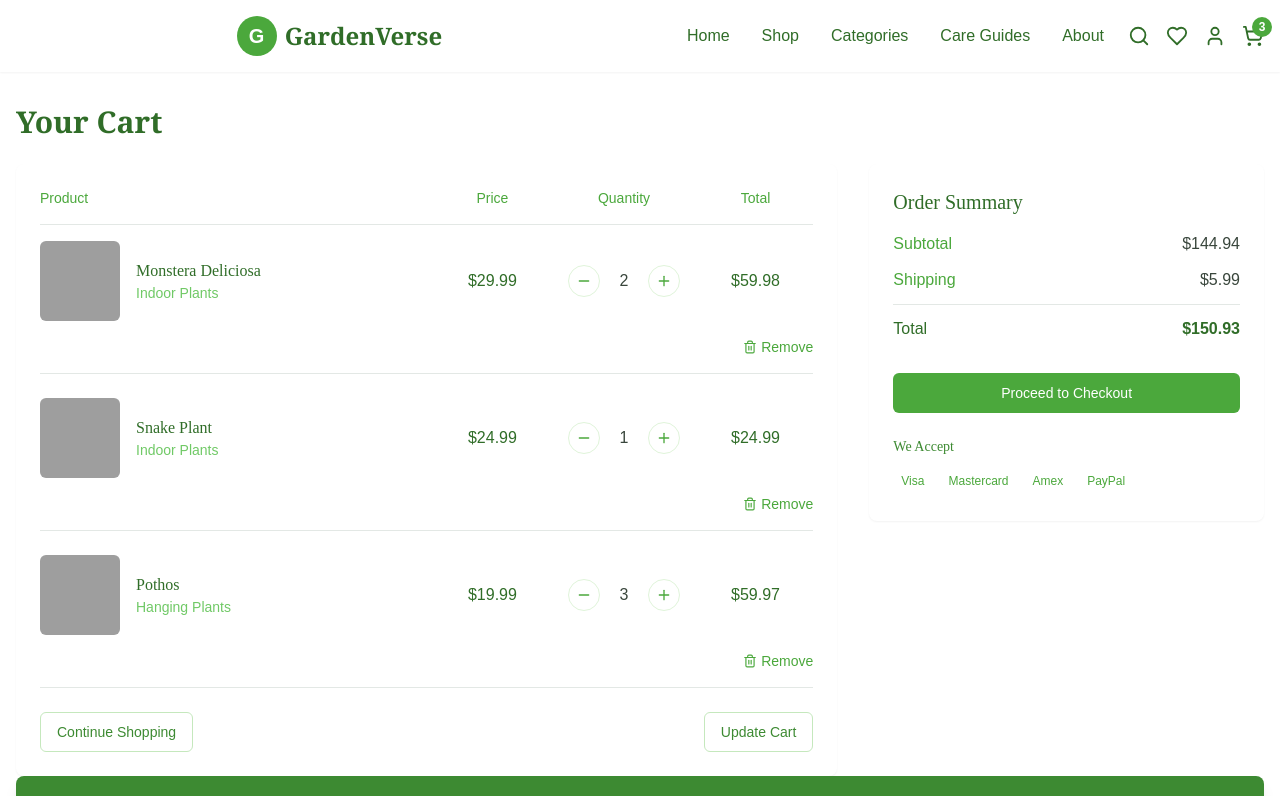
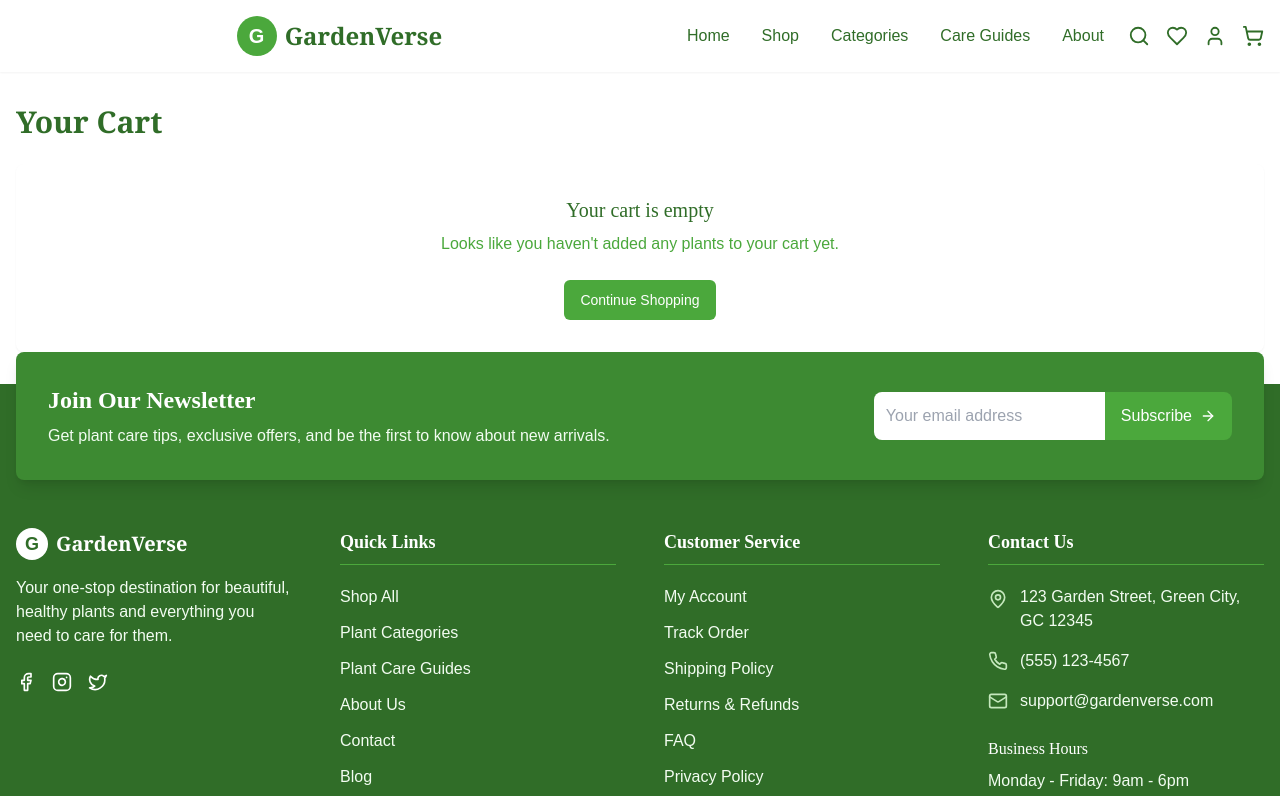
Before and after one commit to tjsklkrn/bloomscape-garden-verse, a React (Vite) app: page /cart in a window 1280 px wide. Shown: the top 796 px of the page. Built offline with nearby package versions, Linux system fonts and the light colour scheme; grey boxes are pictures that could not be loaded.

Commit message:
Add cart functionality
Implement the ability to add plants to the cart.

```diff
--- a/package.json
+++ b/package.json
@@ -59,7 +59,8 @@
     "tailwind-merge": "^2.5.2",
     "tailwindcss-animate": "^1.0.7",
     "vaul": "^0.9.3",
-    "zod": "^3.23.8"
+    "zod": "^3.23.8",
+    "zustand": "^5.0.3"
   },
   "devDependencies": {
     "@eslint/js": "^9.9.0",
--- a/src/App.tsx
+++ b/src/App.tsx
@@ -4,6 +4,7 @@ import { Toaster as Sonner } from "@/components/ui/sonner";
 import { TooltipProvider } from "@/components/ui/tooltip";
 import { QueryClient, QueryClientProvider } from "@tanstack/react-query";
 import { BrowserRouter, Routes, Route } from "react-router-dom";
+import { CartProvider } from "@/contexts/CartContext";
 import Index from "./pages/Index";
 import Shop from "./pages/Shop";
 import ProductDetail from "./pages/ProductDetail";
@@ -18,6 +19,7 @@ const queryClient = new QueryClient();
 
 const App = () => (
   <QueryClientProvider client={queryClient}>
+    <CartProvider>
       <TooltipProvider>
         <Toaster />
         <Sonner />
@@ -45,6 +47,7 @@ const App = () => (
           </Routes>
         </BrowserRouter>
       </TooltipProvider>
+    </CartProvider>
   </QueryClientProvider>
 );
 
--- a/src/components/Header.tsx
+++ b/src/components/Header.tsx
@@ -2,10 +2,15 @@
 import { useState } from "react";
 import { ShoppingCart, Menu, Search, Heart, User, X } from "lucide-react";
 import { Link } from "react-router-dom";
+import { useCart } from "@/contexts/CartContext";
 
 const Header = () => {
   const [isMenuOpen, setIsMenuOpen] = useState(false);
   const [isSearchOpen, setIsSearchOpen] = useState(false);
+  const { cartItems } = useCart();
+
+  // Calculate total items in cart
+  const cartItemsCount = cartItems.reduce((total, item) => total + item.quantity, 0);
 
   return (
     <header className="bg-white shadow-sm sticky top-0 z-50">
@@ -54,7 +59,11 @@ const Header = () => {
             </Link>
             <Link to="/cart" className="text-garden-800 hover:text-garden-600 transition-colors relative">
               <ShoppingCart size={22} />
-              <span className="absolute -top-2 -right-2 bg-garden-600 text-white text-xs font-bold rounded-full w-5 h-5 flex items-center justify-center">3</span>
+              {cartItemsCount > 0 && (
+                <span className="absolute -top-2 -right-2 bg-garden-600 text-white text-xs font-bold rounded-full w-5 h-5 flex items-center justify-center">
+                  {cartItemsCount > 99 ? '99+' : cartItemsCount}
+                </span>
+              )}
             </Link>
           </div>
         </div>
--- a/src/components/ProductCard.tsx
+++ b/src/components/ProductCard.tsx
@@ -1,6 +1,7 @@
 
 import { Heart } from "lucide-react";
 import { Link } from "react-router-dom";
+import { useCart } from "@/contexts/CartContext";
 
 export interface Product {
   id: number;
@@ -20,6 +21,13 @@ interface ProductCardProps {
 }
 
 const ProductCard = ({ product }: ProductCardProps) => {
+  const { addToCart } = useCart();
+
+  const handleAddToCart = (e: React.MouseEvent) => {
+    e.preventDefault(); // Prevent navigating to product detail
+    addToCart(product, 1);
+  };
+
   return (
     <div className="plant-card group">
       {/* Product Image */}
@@ -49,7 +57,10 @@ const ProductCard = ({ product }: ProductCardProps) => {
         </button>
 
         {/* Quick add to cart */}
-        <button className="absolute bottom-4 left-1/2 -translate-x-1/2 bg-white bg-opacity-95 text-garden-800 font-medium px-4 py-2 rounded-full shadow-md opacity-0 group-hover:opacity-100 transition-all duration-300 hover:bg-garden-600 hover:text-white transform translate-y-2 group-hover:translate-y-0">
+        <button
+          onClick={handleAddToCart}
+          className="absolute bottom-4 left-1/2 -translate-x-1/2 bg-white bg-opacity-95 text-garden-800 font-medium px-4 py-2 rounded-full shadow-md opacity-0 group-hover:opacity-100 transition-all duration-300 hover:bg-garden-600 hover:text-white transform translate-y-2 group-hover:translate-y-0"
+        >
           Add to Cart
         </button>
       </div>
--- /dev/null
+++ b/src/contexts/CartContext.tsx
@@ -0,0 +1,126 @@
+
+import React, { createContext, useContext, useState, useEffect } from "react";
+import { Product } from "@/components/ProductCard";
+import { toast } from "sonner";
+
+export interface CartItem {
+  productId: number;
+  quantity: number;
+  product: Product;
+}
+
+interface CartContextType {
+  cartItems: CartItem[];
+  addToCart: (product: Product, quantity: number) => void;
+  removeFromCart: (productId: number) => void;
+  updateCartItemQuantity: (productId: number, quantity: number) => void;
+  clearCart: () => void;
+  getCartTotal: () => number;
+}
+
+const CartContext = createContext<CartContextType | undefined>(undefined);
+
+export const CartProvider = ({ children }: { children: React.ReactNode }) => {
+  const [cartItems, setCartItems] = useState<CartItem[]>([]);
+
+  // Load cart from localStorage on initial render
+  useEffect(() => {
+    const savedCart = localStorage.getItem("cart");
+    if (savedCart) {
+      try {
+        setCartItems(JSON.parse(savedCart));
+      } catch (error) {
+        console.error("Failed to parse cart from localStorage:", error);
+      }
+    }
+  }, []);
+
+  // Save cart to localStorage whenever it changes
+  useEffect(() => {
+    localStorage.setItem("cart", JSON.stringify(cartItems));
+  }, [cartItems]);
+
+  const addToCart = (product: Product, quantity: number) => {
+    setCartItems((prevItems) => {
+      // Check if item already exists in cart
+      const existingItem = prevItems.find(item => item.productId === product.id);
+
+      if (existingItem) {
+        // Update existing item quantity
+        const updatedItems = prevItems.map(item =>
+          item.productId === product.id
+            ? { ...item, quantity: item.quantity + quantity }
+            : item
+        );
+        toast(`Updated ${product.name} quantity in cart`);
+        return updatedItems;
+      } else {
+        // Add new item to cart
+        toast(`Added ${product.name} to cart`);
+        return [...prevItems, {
+          productId: product.id,
+          quantity,
+          product
+        }];
+      }
+    });
+  };
+
+  const removeFromCart = (productId: number) => {
+    setCartItems((prevItems) => {
+      const itemToRemove = prevItems.find(item => item.productId === productId);
+      if (itemToRemove) {
+        toast(`Removed ${itemToRemove.product.name} from cart`);
+      }
+      return prevItems.filter(item => item.productId !== productId);
+    });
+  };
+
+  const updateCartItemQuantity = (productId: number, quantity: number) => {
+    if (quantity <= 0) {
+      removeFromCart(productId);
+      return;
+    }
+
+    setCartItems((prevItems) =>
+      prevItems.map(item =>
+        item.productId === productId ? { ...item, quantity } : item
+      )
+    );
+  };
+
+  const clearCart = () => {
+    setCartItems([]);
+    toast("Cart cleared");
+  };
+
+  const getCartTotal = () => {
+    return cartItems.reduce((total, item) => {
+      const price = item.product.discountPrice || item.product.price;
+      return total + (price * item.quantity);
+    }, 0);
+  };
+
+  return (
+    <CartContext.Provider
+      value={{
+        cartItems,
+        addToCart,
+        removeFromCart,
+        updateCartItemQuantity,
+        clearCart,
+        getCartTotal
+      }}
+    >
+      {children}
+    </CartContext.Provider>
+  );
+};
+
+export const useCart = () => {
+  const context = useContext(CartContext);
+  if (context === undefined) {
+    throw new Error("useCart must be used within a CartProvider");
+  }
+  return context;
+};
--- /dev/null
+++ b/src/hooks/useCheckout.tsx
@@ -0,0 +1,64 @@
+
+import { create } from 'zustand';
+import { useCart } from '@/contexts/CartContext';
+import { toast } from 'sonner';
+import { useNavigate } from 'react-router-dom';
+
+interface CustomerInfo {
+  email: string;
+  firstName: string;
+  lastName: string;
+  address: string;
+  city: string;
+  state: string;
+  zipCode: string;
+  country: string;
+}
+
+interface CheckoutStore {
+  orderNumber: string | null;
+  customerInfo: CustomerInfo | null;
+  setCustomerInfo: (info: CustomerInfo) => void;
+  completeCheckout: () => void;
+  reset: () => void;
+}
+
+export const useCheckoutStore = create<CheckoutStore>((set) => ({
+  orderNumber: null,
+  customerInfo: null,
+  setCustomerInfo: (info) => set({ customerInfo: info }),
+  completeCheckout: () => {
+    // Generate a random order number
+    const orderNum = `GV-${Math.floor(100000 + Math.random() * 900000)}`;
+    set({ orderNumber: orderNum });
+  },
+  reset: () => set({ orderNumber: null, customerInfo: null }),
+}));
+
+export const useCheckout = () => {
+  const { clearCart } = useCart();
+  const navigate = useNavigate();
+  const {
+    orderNumber,
+    customerInfo,
+    setCustomerInfo,
+    completeCheckout,
+    reset
+  } = useCheckoutStore();
+
+  const processOrder = (info: CustomerInfo) => {
+    setCustomerInfo(info);
+    completeCheckout();
+    clearCart();
+
+    toast.success("Order placed successfully!");
+    navigate("/order-confirmation");
+  };
+
+  return {
+    orderNumber,
+    customerInfo,
+    processOrder,
+    reset
+  };
+};
--- a/src/pages/Cart.tsx
+++ b/src/pages/Cart.tsx
@@ -5,32 +5,13 @@ import { Button } from "@/components/ui/button";
 import { Separator } from "@/components/ui/separator";
 import { Minus, Plus, Trash2 } from "lucide-react";
 import { Link } from "react-router-dom";
-import { products } from "@/data/products";
-
-// For demonstration purposes, we'll use a sample cart
-const sampleCart = [
-  { productId: 1, quantity: 2 },
-  { productId: 3, quantity: 1 },
-  { productId: 6, quantity: 3 },
-];
+import { useCart } from "@/contexts/CartContext";
 
 const Cart = () => {
-  // Find product details for cart items
-  const cartItems = sampleCart.map((item) => {
-    const product = products.find((p) => p.id === item.productId);
-    return {
-      ...item,
-      product,
-      price: product ? (product.discountPrice || product.price) : 0,
-    };
-  });
+  const { cartItems, removeFromCart, updateCartItemQuantity, getCartTotal } = useCart();
 
-  // Calculate subtotal
-  const subtotal = cartItems.reduce(
-    (sum, item) => sum + item.price * item.quantity,
-    0
-  );
-  const shipping = 5.99;
+  const subtotal = getCartTotal();
+  const shipping = cartItems.length > 0 ? 5.99 : 0;
   const total = subtotal + shipping;
 
   return (
@@ -58,19 +39,22 @@ const Cart = () => {
                       <div className="col-span-6 flex items-center gap-4">
                         <div className="h-20 w-20 bg-garden-50 rounded-md overflow-hidden shrink-0">
                           <img
-                            src={item.product?.image}
-                            alt={item.product?.name}
+                            src={item.product.image}
+                            alt={item.product.name}
                             className="h-full w-full object-cover"
                           />
                         </div>
                         <div>
                           <h3 className="font-medium text-garden-800">
-                            {item.product?.name}
+                            {item.product.name}
                           </h3>
                           <p className="text-sm text-garden-500">
-                            {item.product?.category}
+                            {item.product.category}
                           </p>
-                          <button className="flex items-center gap-1 text-sm text-garden-600 hover:text-garden-800 mt-1 md:hidden">
+                          <button
+                            className="flex items-center gap-1 text-sm text-garden-600 hover:text-garden-800 mt-1 md:hidden"
+                            onClick={() => removeFromCart(item.productId)}
+                          >
                             <Trash2 size={14} />
                             <span>Remove</span>
                           </button>
@@ -80,17 +64,23 @@ const Cart = () => {
                       <div className="col-span-2 text-center md:text-garden-800">
                         <div className="flex justify-between md:block">
                           <span className="md:hidden text-garden-600">Price:</span>
-                          <span>${item.price.toFixed(2)}</span>
+                          <span>${(item.product.discountPrice || item.product.price).toFixed(2)}</span>
                         </div>
                       </div>
 
                       <div className="col-span-2 flex justify-center">
                         <div className="flex items-center gap-2">
-                          <button className="h-8 w-8 rounded-full border border-garden-200 flex items-center justify-center text-garden-600 hover:bg-garden-50">
+                          <button
+                            className="h-8 w-8 rounded-full border border-garden-200 flex items-center justify-center text-garden-600 hover:bg-garden-50"
+                            onClick={() => updateCartItemQuantity(item.productId, item.quantity - 1)}
+                          >
                             <Minus size={16} />
                           </button>
                           <span className="w-8 text-center">{item.quantity}</span>
-                          <button className="h-8 w-8 rounded-full border border-garden-200 flex items-center justify-center text-garden-600 hover:bg-garden-50">
+                          <button
+                            className="h-8 w-8 rounded-full border border-garden-200 flex items-center justify-center text-garden-600 hover:bg-garden-50"
+                            onClick={() => updateCartItemQuantity(item.productId, item.quantity + 1)}
+                          >
                             <Plus size={16} />
                           </button>
                         </div>
@@ -99,12 +89,15 @@ const Cart = () => {
                       <div className="col-span-2 text-center font-medium text-garden-800">
                         <div className="flex justify-between md:block">
                           <span className="md:hidden text-garden-600">Total:</span>
-                          <span>${(item.price * item.quantity).toFixed(2)}</span>
+                          <span>${((item.product.discountPrice || item.product.price) * item.quantity).toFixed(2)}</span>
                         </div>
                       </div>
 
                       <div className="hidden md:flex md:col-span-12 justify-end">
-                        <button className="flex items-center gap-1 text-sm text-garden-600 hover:text-garden-800">
+                        <button
+                          className="flex items-center gap-1 text-sm text-garden-600 hover:text-garden-800"
+                          onClick={() => removeFromCart(item.productId)}
+                        >
                           <Trash2 size={14} />
                           <span>Remove</span>
                         </button>
```
Also changed, not shown: 1 other file (tests, documents, lock files or other folders). Lines whose indentation alone changed are shown as unchanged.
